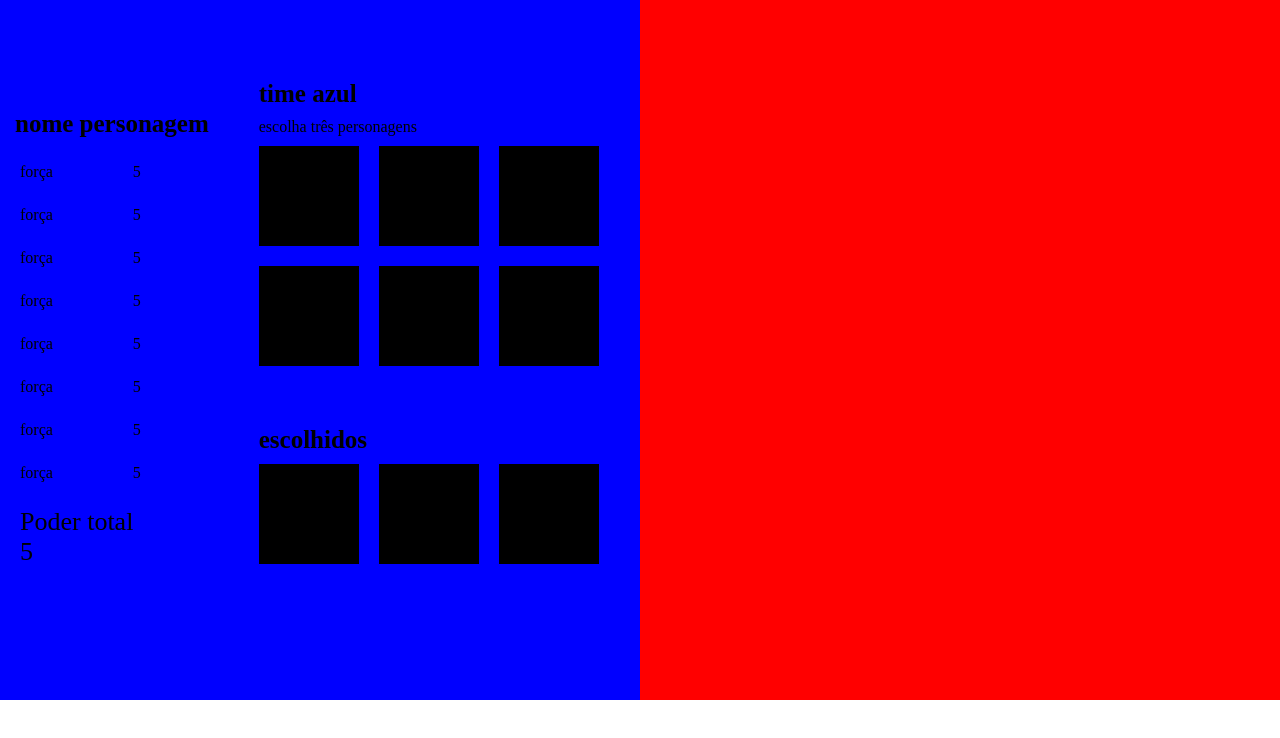
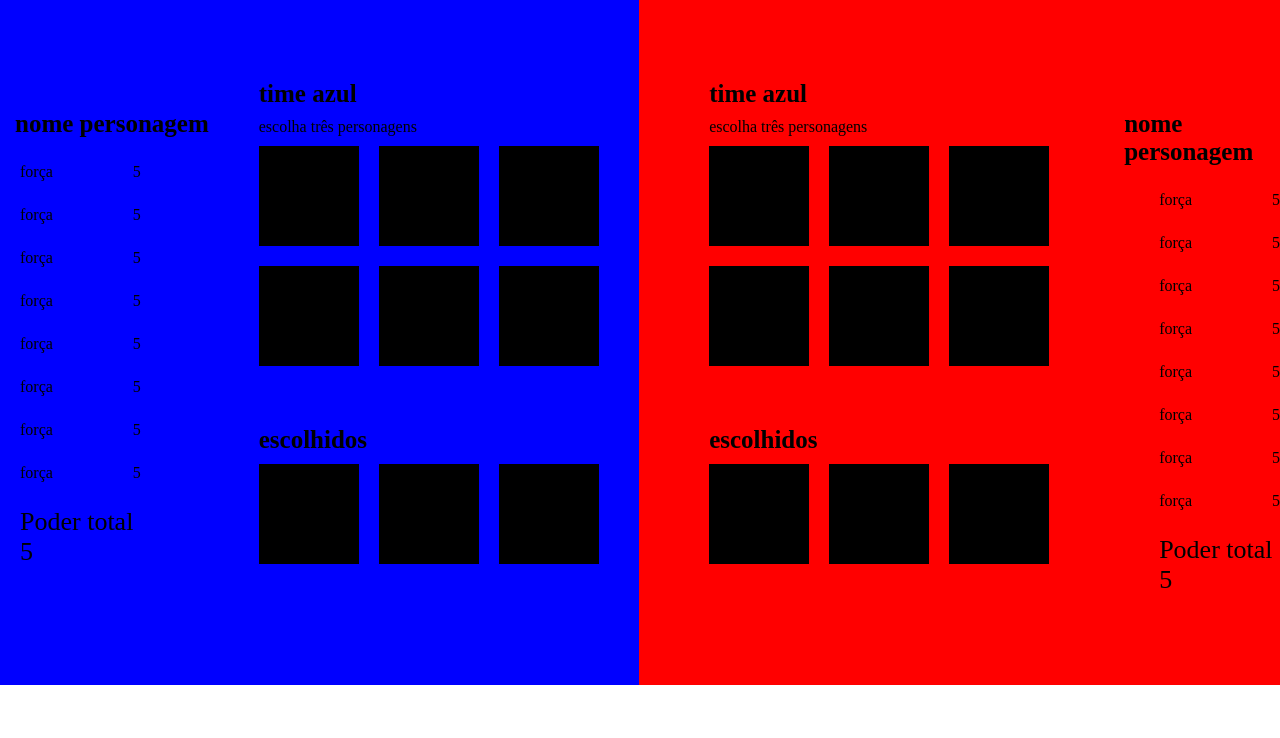
Before and after one commit to Ramom-Gomes/BatalhaMarvel, a React (Vite) app: page / in a window 1280 px wide. Shown: the top 738 px of the page. Built offline with nearby package versions, Linux system fonts and the light colour scheme.

Commit message:
time vermelho template finalizacao

```diff
--- a/src/App.css
+++ b/src/App.css
@@ -14,9 +14,9 @@
     display: flex;
 }
 
-.timeazulcaracteristicas {
+.timeazulcaracteristicas, .timevermelhocaracteristicas {
     margin-top: 110px;
-    margin-bottom: 133px;
+    margin-bottom: 90px;
 }
 
 .personagemnome {
@@ -50,54 +50,54 @@
     margin-left: 50px;
 }
 
-.timeazulescolherpersonagem {
+.timeazulescolherpersonagem, .timevermelhoescolherpersonagem {
     display: flex;
     flex-direction: column;
 }
 
-.timeazultitulo {
+.timeazultitulo, .timevermelhotitulo {
     font-size: 25px;
 }
 
-.timeazulinfo {
+.timeazulinfo, .timevermelhoinfo {
     margin-top: 10px;
     font-size: 16px;
 }
 
-.timeazulescolhadepersonagens {
+.timeazulescolhadepersonagens, .timevermelhoescolhadepersonagens {
     display: grid;
     grid-template-columns: repeat(3, 1fr);
     gap: 20px;
     margin-top: 10px;
 }
 
-.timeazulpersonagensparaescolher {
+.timeazulpersonagensparaescolher, .timevermelhopersonagensparaescolher {
     height: 100px;
     width: 100px;
     background-color: black;
 }
 
-.timeazulpersonagensescolhidos {
+.timeazulpersonagensescolhidos, .timevermelholpersonagensescolhidos {
     margin-top: 60px;
 }
 
-.timeazulescolhidostitulo {
+.timeazulescolhidostitulo, .timevermelholescolhidostitulo {
     font-size: 25px;
 }
 
-.timeazulescolhidos {
+.timeazulescolhidos, .timevermelholescolhidos {
     margin-top: 10px;
     display: flex;
 }
 
-.timeazulescolhidosposicao {
+.timeazulescolhidosposicao, .timevermelhoescolhidosposicao {
     margin-right: 20px;
     width: 100px;
     height: 100px;
     background-color: black;
 }
 
-.timeazulescolhidosposicao2 {
+.timeazulescolhidosposicao2, .timevermelhoescolhidosposicao2 {
     width: 100px;
     height: 100px;
     background-color: black;
@@ -106,4 +106,22 @@
 .timevermelho {
     background-color: red;
     flex: 1;
+    display: flex;
 }
+
+.timevermelhopersonagens {
+    margin-top: 80px;
+    margin-left: 70px;
+    margin-right: 50px;
+}
+
+.personagensvermelhocaracteristicas {
+    display: flex;
+    flex-direction: column;
+    margin-left: 60px;
+}
+
+.personagemvermelhonome {
+    font-size: 25px;
+    margin-left: 25px;
+}
--- a/src/App.jsx
+++ b/src/App.jsx
@@ -49,11 +49,47 @@ function App() {
         </div>
       </section>
       <section className='timevermelho'>
-        <div>
-
+        <div className='timevermelhopersonagens'>
+          <div className='timevermelhoescolherpersonagem'>
+            <div>
+              <h1 className='timevermelhotitulo'>time azul</h1>
+              <p className='timevermelhoinfo'>escolha três personagens</p>
+            </div>
+            <div className='timevermelhoescolhadepersonagens'>
+              <div className='timevermelhopersonagensparaescolher'>personagem</div>
+              <div className='timevermelhopersonagensparaescolher'>personagem</div>
+              <div className='timevermelhopersonagensparaescolher'>personagem</div>
+              <div className='timevermelhopersonagensparaescolher'>personagem</div>
+              <div className='timevermelhopersonagensparaescolher'>personagem</div>
+              <div className='timevermelhopersonagensparaescolher'>personagem</div>
+            </div>
+          </div>
+          <div className='timevermelholpersonagensescolhidos'>
+            <h1 className='timevermelholescolhidostitulo'>escolhidos</h1>
+            <div className='timevermelholescolhidos'>
+              <div className='timevermelhoescolhidosposicao'>escolhido 1</div>
+              <div className='timevermelhoescolhidosposicao'>escolhido 2</div>
+              <div className='timevermelhoescolhidosposicao2'>escolhido 3</div>
+            </div>
+          </div>
         </div>
-        <div>
-
+        <div className='timevermelhocaracteristicas'>
+          <div>
+            <h1 className='personagemvermelhonome'>nome personagem</h1>
+          </div>
+          <div className='personagenscaracteristicasfundo'>
+            <div className='personagensvermelhocaracteristicas'>
+              <div className='personagenscaracteristicaespecifica'><p className='personagemcaracteristicatitulo'>força</p><p>5</p></div>
+              <div className='personagenscaracteristicaespecifica'><p className='personagemcaracteristicatitulo'>força</p><p>5</p></div>
+              <div className='personagenscaracteristicaespecifica'><p className='personagemcaracteristicatitulo'>força</p><p>5</p></div>
+              <div className='personagenscaracteristicaespecifica'><p className='personagemcaracteristicatitulo'>força</p><p>5</p></div>
+              <div className='personagenscaracteristicaespecifica'><p className='personagemcaracteristicatitulo'>força</p><p>5</p></div>
+              <div className='personagenscaracteristicaespecifica'><p className='personagemcaracteristicatitulo'>força</p><p>5</p></div>
+              <div className='personagenscaracteristicaespecifica'><p className='personagemcaracteristicatitulo'>força</p><p>5</p></div>
+              <div className='personagenscaracteristicaespecifica'><p className='personagemcaracteristicatitulo'>força</p><p>5</p></div>
+              <div className='personagenscaracteristicaespecifica2'><p>Poder total</p><p>5</p></div>
+            </div>
+          </div>
         </div>
       </section>
     </main>
```
